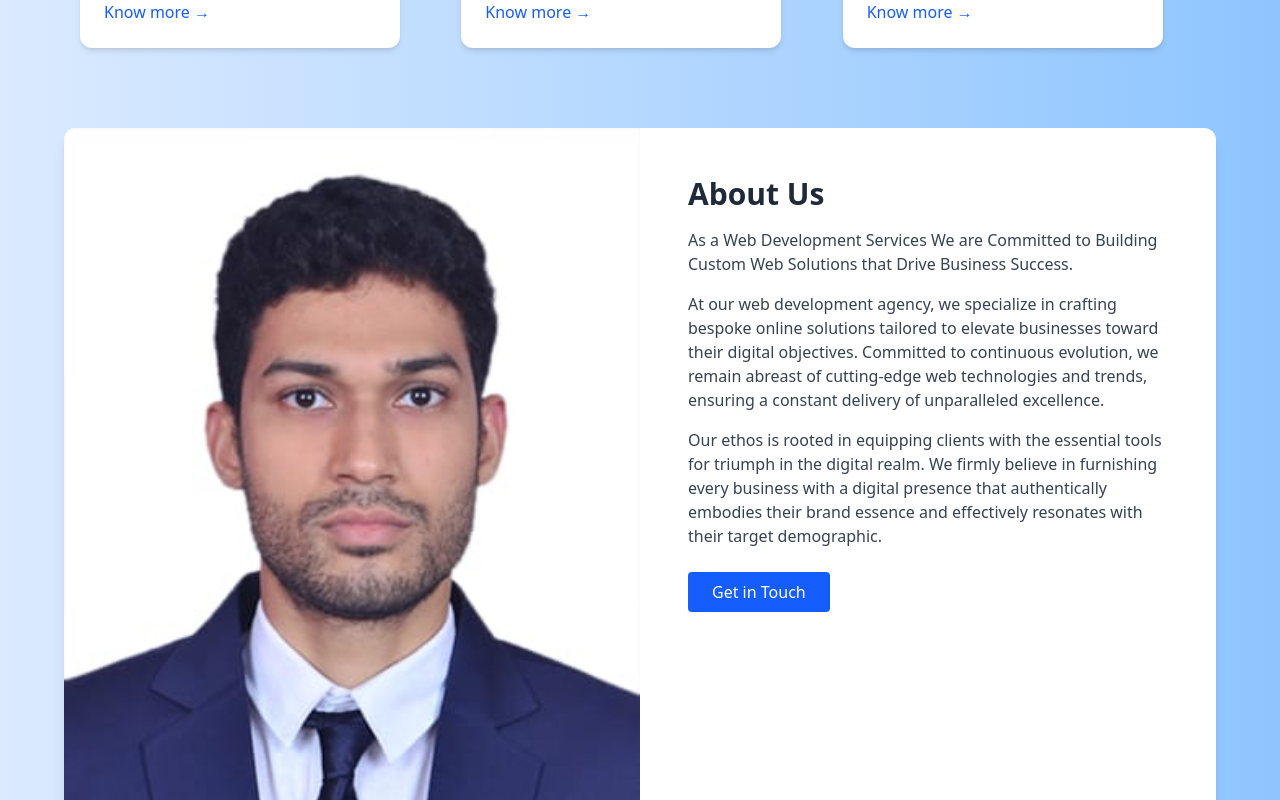
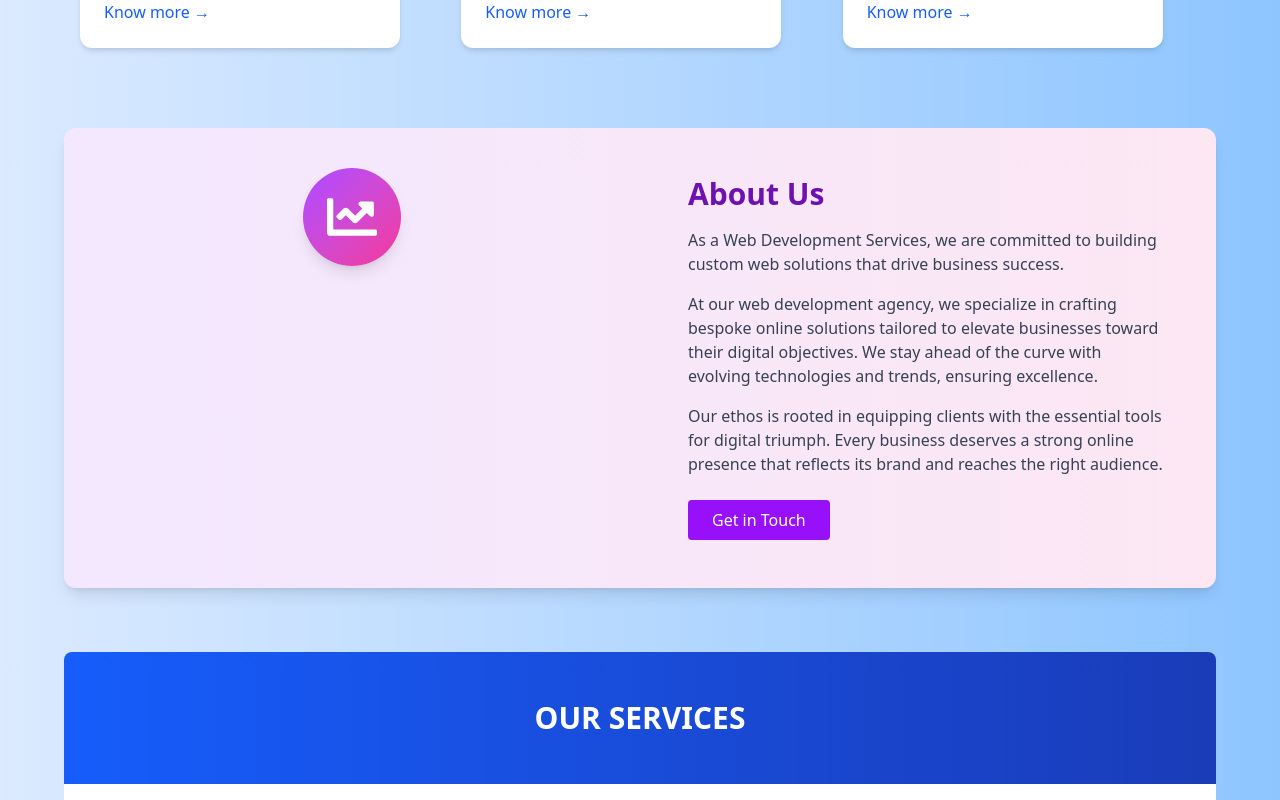
Before and after one commit to Mayank12348487487/ClientProject, a React (Vite) app in the folder Frontend/Article/: page / in a window 1280 px wide. Shown: the part 600-1400 px from the top of the page. Built offline with nearby package versions, Linux system fonts and the light colour scheme; no server answers; a web font is replaced by a local one.

Commit message:
Update Home.jsx

```diff
--- a/Frontend/Article/src/components/Home.jsx
+++ b/Frontend/Article/src/components/Home.jsx
@@ -45,33 +45,34 @@ const Home = () => {
         <FeatureCard title="Income Strategies" description="Learn new ways to maximize your earnings." icon={<FaMoneyBillWave size={30} className="text-yellow-600" />} />
       </motion.div>
 
-      {/* About Section - Styled like uploaded image */}
+{/* About Section - Updated with Icon and New Colors */}
 <motion.div
-        className="mt-20 w-full max-w-6xl flex flex-col md:flex-row items-center md:items-start bg-white rounded-xl shadow-lg overflow-hidden"
+  className="mt-20 w-full max-w-6xl flex flex-col md:flex-row items-center md:items-start bg-gradient-to-r from-purple-100 to-pink-100 rounded-xl shadow-lg overflow-hidden"
   initial={{ opacity: 0 }}
   animate={{ opacity: 1 }}
   transition={{ delay: 1.5, duration: 1 }}
 >
-        <img
-          src={aboutImage}
-          alt="Team working together"
-          className="w-full md:w-1/2 h-full object-cover"
-        />
+  <div className="flex justify-center items-center w-full md:w-1/2 h-full p-10">
+    <div className="bg-gradient-to-br from-purple-500 to-pink-500 text-white p-6 rounded-full shadow-lg">
+      <FaChartLine size={50} />
+    </div>
+  </div>
 
   <div className="p-6 md:p-12 text-left w-full md:w-1/2">
-          <h2 className="text-3xl font-bold text-gray-800 mb-4">About Us</h2>
+    <h2 className="text-3xl font-bold text-purple-800 mb-4">About Us</h2>
     <p className="text-gray-700 mb-4">
-            As a Web Development Services We are Committed to Building Custom Web Solutions that Drive Business Success.
+      As a Web Development Services, we are committed to building custom web solutions that drive business success.
     </p>
     <p className="text-gray-700 mb-4">
-            At our web development agency, we specialize in crafting bespoke online solutions tailored to elevate businesses toward their digital objectives. Committed to continuous evolution, we remain abreast of cutting-edge web technologies and trends, ensuring a constant delivery of unparalleled excellence.
+      At our web development agency, we specialize in crafting bespoke online solutions tailored to elevate businesses toward their digital objectives. We stay ahead of the curve with evolving technologies and trends, ensuring excellence.
     </p>
     <p className="text-gray-700 mb-4">
-            Our ethos is rooted in equipping clients with the essential tools for triumph in the digital realm. We firmly believe in furnishing every business with a digital presence that authentically embodies their brand essence and effectively resonates with their target demographic.
+      Our ethos is rooted in equipping clients with the essential tools for digital triumph. Every business deserves a strong online presence that reflects its brand and reaches the right audience.
     </p>
-          <button className="mt-2 px-6 py-2 bg-blue-600 text-white rounded hover:bg-blue-700 transition">Get in Touch</button>
+    <button className="mt-2 px-6 py-2 bg-purple-600 text-white rounded hover:bg-purple-700 transition">Get in Touch</button>
   </div>
 </motion.div>
+
 
       {/* Services Section */}
       <motion.div
```
Lines whose indentation alone changed are shown as unchanged.
